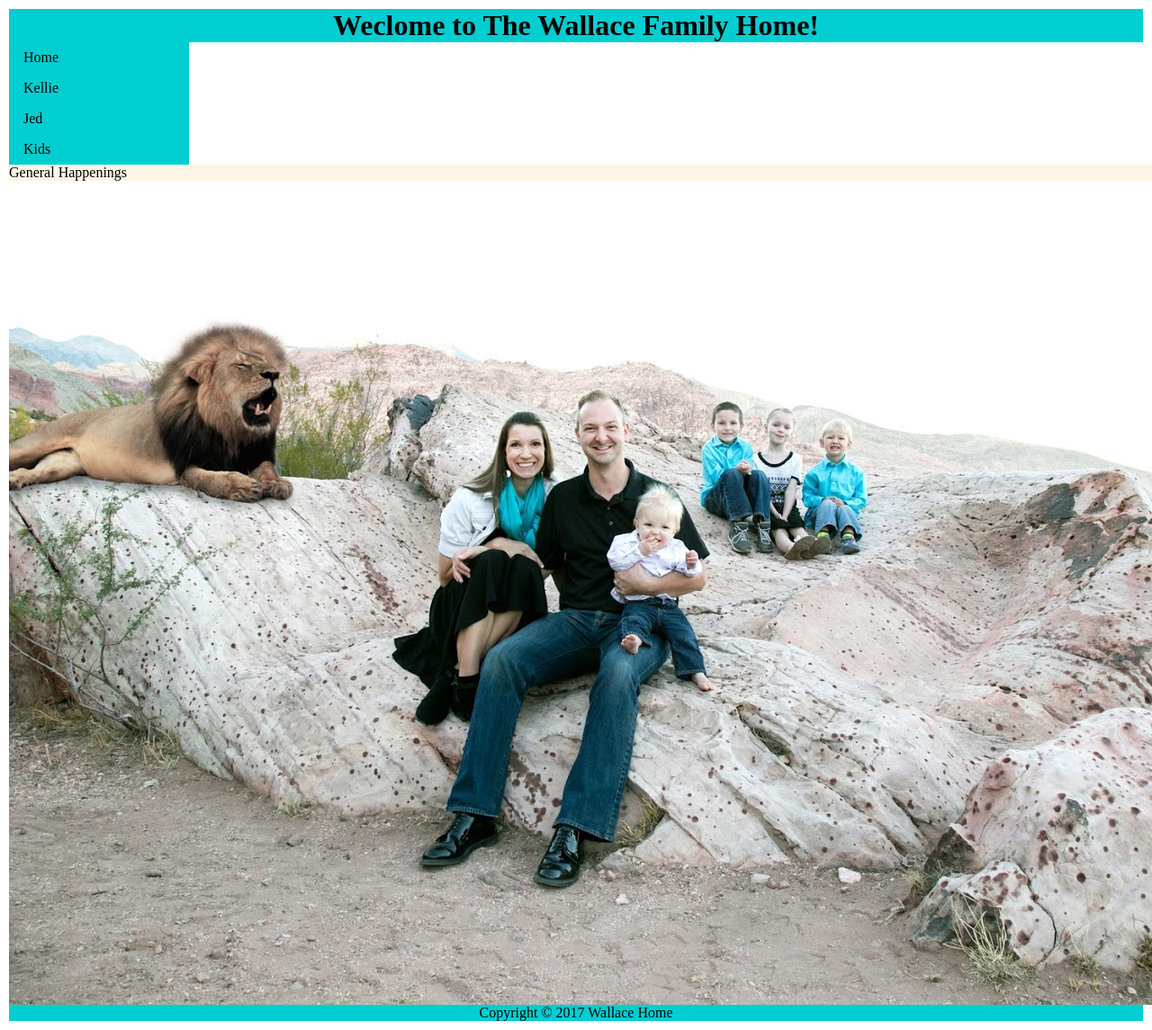
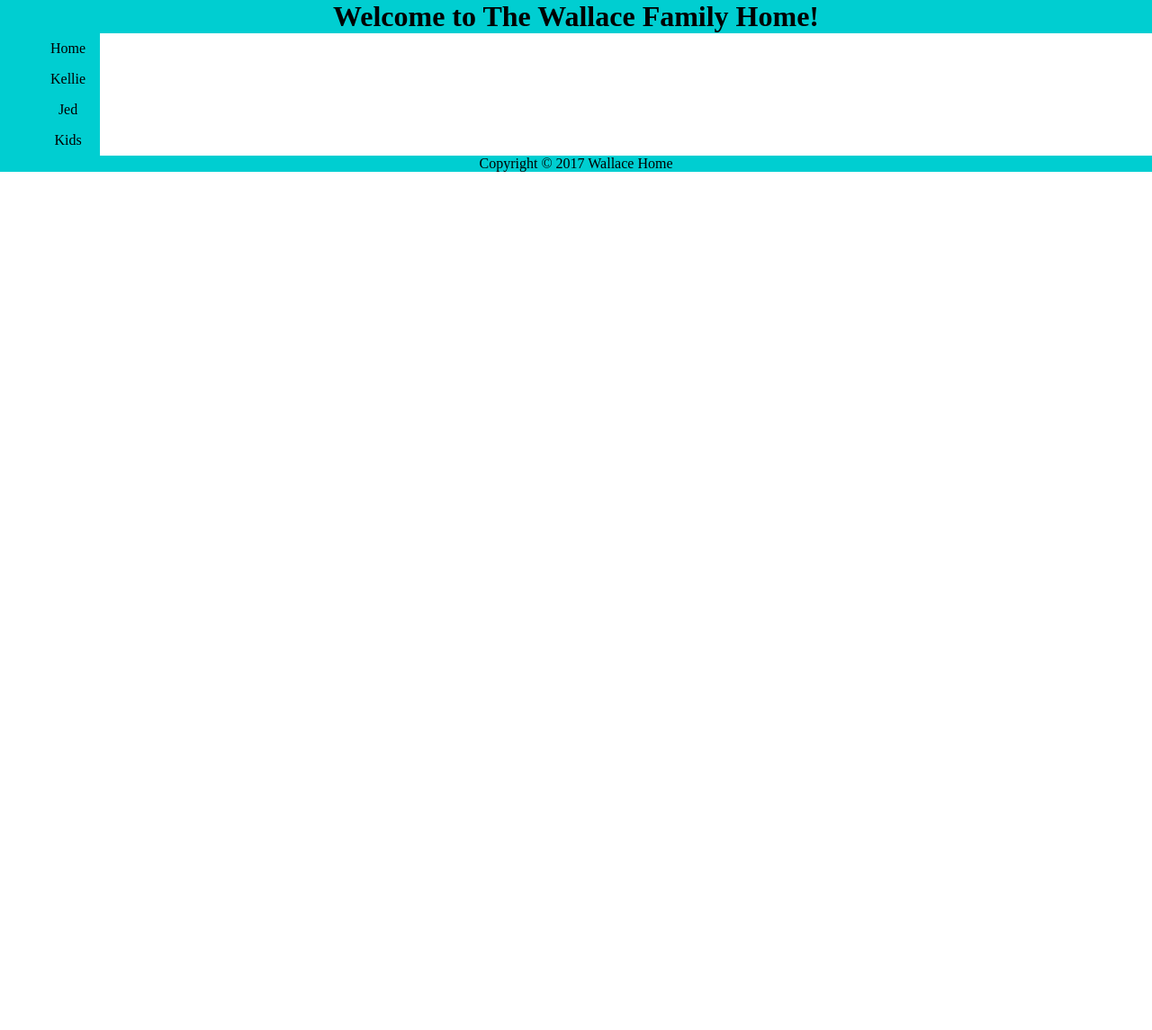
Before and after one commit to AntaeusNar/LANPage, a PHP site: page / in a window 1280 px wide; the page is wider, and only the part inside the window is pictured. Shown: that part at 90% size. After the commit the page ends 191 px from the top of that part, so only its background shows below. Run offline with PHP 8.4, Linux system fonts and the light colour scheme.

Commit message:
a few updates

```diff
--- /dev/null
+++ b/Pages/home.htm
@@ -0,0 +1,3 @@
+<p>General Happenings</p>
+<p>Testing</p>
+<img class="img" src="/graphics/Family Photo Lion.jpg" alt="Family Photo">
--- a/color.css
+++ b/color.css
@@ -12,15 +12,6 @@
 
 #nav-vert{
 	background-color:darkturquoise;
-}
-
-#nav-hort{
-
-
-}
-
-#col-alpha{
-	background-color:oldlace;
 }
 
 #footer{
--- a/index.php
+++ b/index.php
@@ -1,5 +1,10 @@
 <?php
+
+
+
 include "templates/header.htm";
 include "templates/index.htm";
 include "templates/footer.htm";
+
+
 ?>
--- a/layout.css
+++ b/layout.css
@@ -1,56 +1,53 @@
 /* Resets and overrides */
 
-* {
-	margin: 0;
-	padding:0;
+*{
+	box-sizing:border-box;
+	margin:0px;
+	border;0px;
 }
 
-* {
-  -webkit-box-sizing: border-box;
-     -moz-box-sizing: border-box;
-          box-sizing: border-box;
+/*Layout*/
+
+body, html {
+	width: 100%;
+	width: 100vw;
+	padding: 0;
+	margin: 0;
 }
 
+img {
+	max-width: 100%;
+	max-height: 100%;
+}
 
-/*Layout*/
-html{
-	max-width:1900px;
-}
-#page{
-	position: relative;
-	clear:both;
-	margin: 10px;
+.flex-row{
+	display:flex;
+	flex-wrap:nowrap;
+	text-align:center;
+	justify-content:center;
 
 }
 
-#header{
-	position: relative;
-	clear: both;
+.flex-column{
+	display:flex;
+	flex-direction:column;
 }
+
+.placemark{
+	background-color:DodgerBlue;
+	margin: 5px;
+	padding: 5px;
+	text-align: left;
+
+}
+
 #header h1{
 	text-align: center;
 }
 
-#nav-vert{
-	position: relative;
-	width: 200px;
-	float: left
-}
-
-#nav-hort{
 
 
-}
 
-#col-alpha{
-	position: relative;
-	float: left;
-}
-
-#footer{
-	position: relative;
-	clear:both;
-}
 
 #footer p{
 	text-align: center;
--- a/templates/footer.htm
+++ b/templates/footer.htm
@@ -1,2 +1,3 @@
+
 	</body>
 </html>
--- a/templates/header.htm
+++ b/templates/header.htm
@@ -1,7 +1,9 @@
 <html>
+
 	<head>
 		<link rel="stylesheet" type="text/css" href="layout.css" />
 		<link rel="stylesheet" type="text/css" href="color.css" />
 		<Title>Wallace Family</Title>
 	</head>
+
 	<body>
--- a/templates/index.htm
+++ b/templates/index.htm
@@ -1,21 +1,42 @@
-		<div id="page">
-			<div  id="header">
-				<h1>Weclome to The Wallace Family Home!</h1>
+<script>
+	function loadDoc($path) {
+		var xhttp = new XMLHttpRequest();
+		xhttp.onreadystatechange = function() {
+			if (this.readyState == 4 && this.status == 200) {
+				document.getElementById("content").innerHTML =
+				this.responseText;
+			};
+		};
+	xhttp.open("GET", $path, true);
+	xhttp.send();
+	};
+</script>
+
+
+<div class="flex-row" id="header">
+			<div >
+				<h1>Welcome to The Wallace Family Home!</h1>
 			</div>
+		</div>
 
-			<div id="nav-vert">
-				<ul>
-					<li><a href="javascript:void(0)">Home</a></li>
-					<li><a href="javascript:void(0)">Kellie</a></li>
-					<li><a href="javascript:void(0)">Jed</a></li>
-					<li><a href="javascript:void(0)">Kids</a></li>
-				</ul>
+		<div class="flex-row" style="justify-content: flex-start">
+			<div class="flex-column" id="nav-vert">
+				<div>
+					<ul>
+						<li><a href="javascript:void(0)" onclick="loadDoc('/Pages/home.htm')">Home</a></li>
+						<li><a href="javascript:void(0)">Kellie</a></li>
+						<li><a href="javascript:void(0)" onclick="loadDoc('/Pages/atlascon.htm')">Jed</a></li>
+						<li><a href="javascript:void(0)">Kids</a></li>
+					</ul>
+				</div>
 			</div>
-			<div id="col-alpha">
-				<p>General Happenings</p>
-				<img src="graphics/Family Photo Lion.jpg" alt="Family Photo">
+			<div class="flex-column" id="content">
+
 			</div>
-			<div id="footer">
+		</div>
+
+		<div class="flex-row" id="footer">
+			<div>
 				<p>Copyright © 2017 Wallace Home<p>
 			</div>
 		</div>
```
Also changed, not shown: Pages/Jedlan.php (added, +288 -0 lines), Pages/Jedlanorg.php (added, +96 -0 lines), Pages/atlascon.htm (added, +23 -0 lines), codetheweb/structure.html (added, +47 -0 lines), codetheweb/style.css (added, +57 -0 lines), 1 other file.
